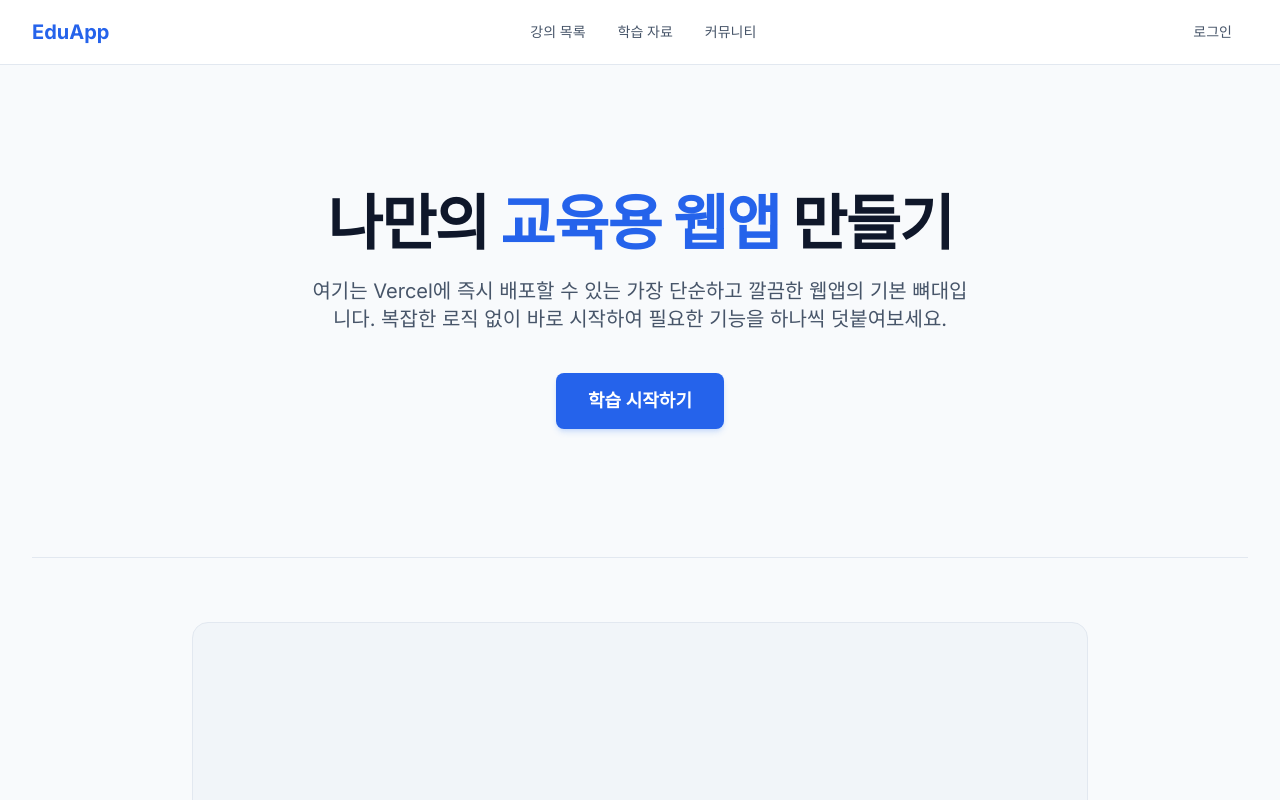
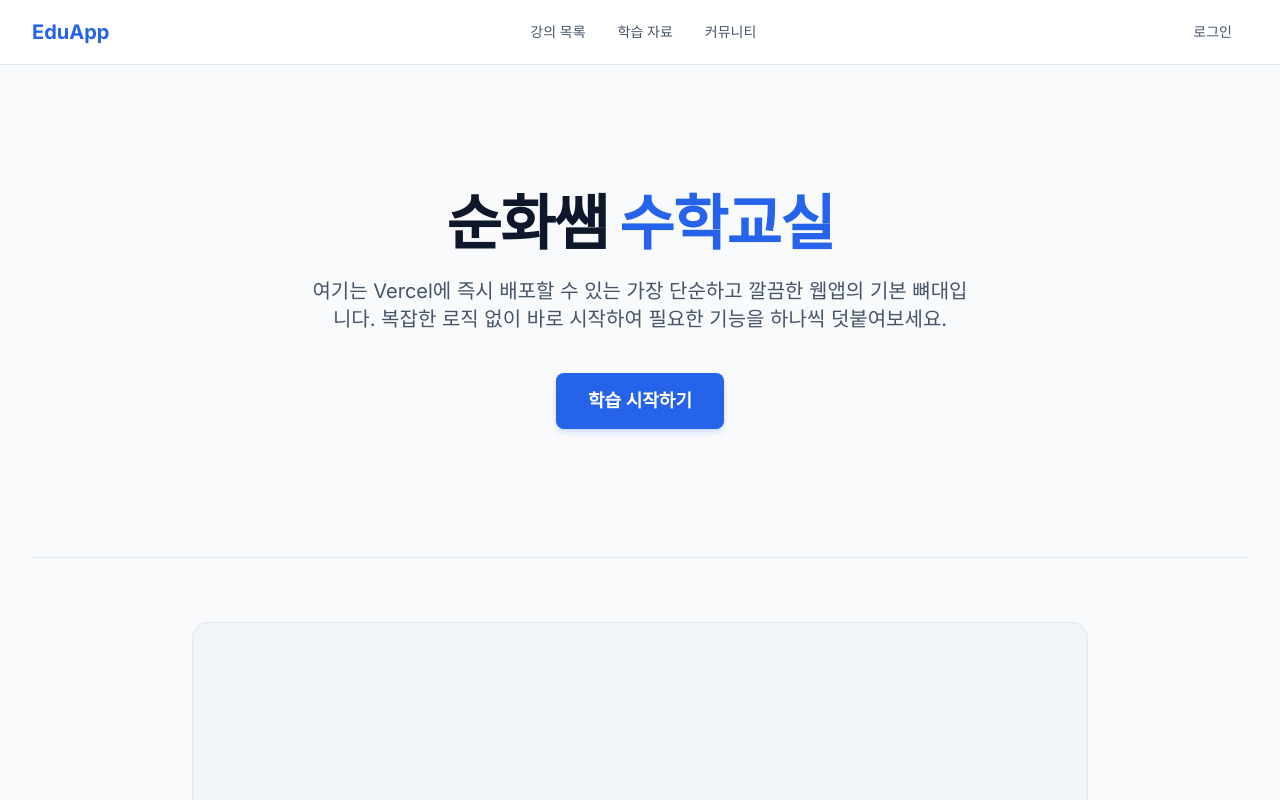
Before and after one commit to gnfkgnvm1-afk/sun, a Next.js app: page / in a window 1280 px wide. Shown: the top 800 px of the page. Built offline with nearby package versions, Linux system fonts and the light colour scheme.

Commit message:
메인 화면 제목 수정: 순화쌤 수학교실

```diff
--- a/app/page.tsx
+++ b/app/page.tsx
@@ -4,7 +4,7 @@ export default function Home() {
 
       {/* Hero Section */}
       <h1 className="text-4xl sm:text-5xl md:text-6xl font-extrabold text-slate-900 tracking-tight mb-6">
-        나만의 <span className="text-blue-600">교육용 웹앱</span> 만들기
+        순화쌤 <span className="text-blue-600">수학교실</span>
       </h1>
 
       <p className="text-lg sm:text-xl text-slate-600 max-w-2xl mb-10 leading-relaxed">
```
